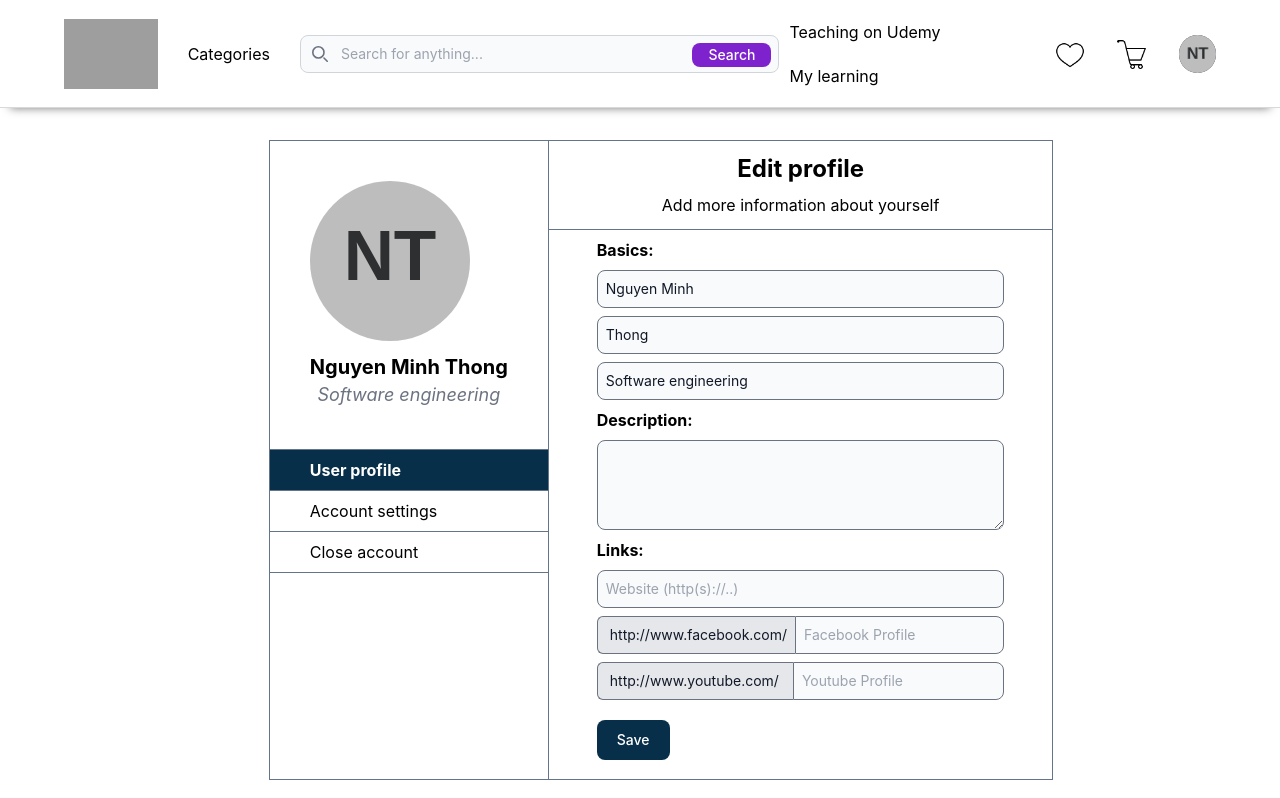
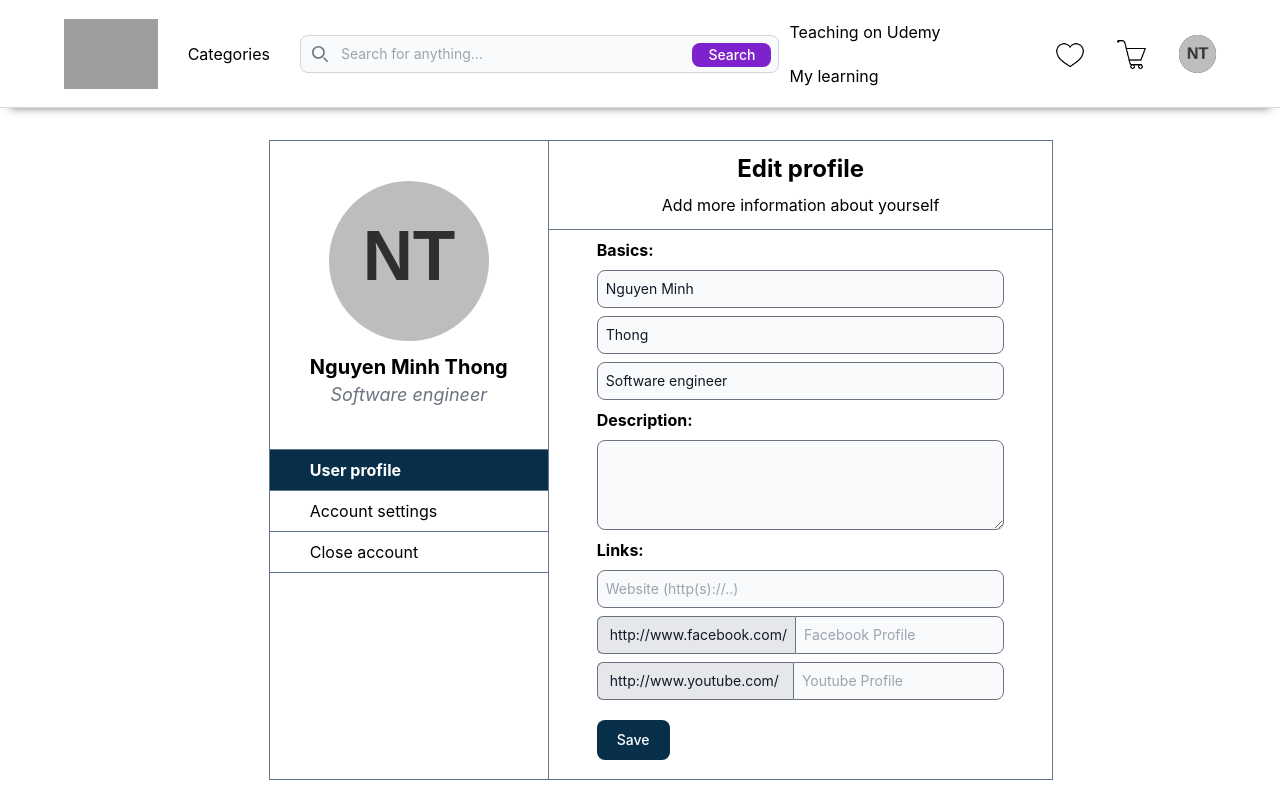
Before and after one commit to DeadlineShooters/Udemy-Web, a React (Create React App) app in the folder udemy-front-end/: page /user/edit-profile in a window 1280 px wide. Built offline with nearby package versions, Linux system fonts and the light colour scheme; grey boxes are pictures that could not be loaded.

Commit message:
fix bug change value

```diff
--- a/udemy-front-end/src/Pages/User/ManageAccount/editProfile.jsx
+++ b/udemy-front-end/src/Pages/User/ManageAccount/editProfile.jsx
@@ -7,7 +7,7 @@ const EditProfile = () => {
   const user = {
     firstName: "Nguyen Minh",
     lastName: "Thong",
-    heading: "Software engineering",
+    heading: "Software engineer",
     description: "",
     website: {
       fb: "",
@@ -21,10 +21,10 @@ const EditProfile = () => {
     <div class="template flex flex-row pt-8">
       <div class="flex flex-col border border-r-0 border-slate-500" style={{height: "40rem"}}>
         <div class='p-10'>
-          <div class="relative flex rounded-full">
+          <div class="flex rounded-full justify-center">
             <img id="preview" src={createImageFromInitials(160, fullname, getColor())} alt="profile-pic" className="avatar"/>
           </div>
-          <p class="text-xl mt-3 font-bold text-center">{user.firstName} {user.lastName}</p>
+          <p class="text-xl mt-3 font-bold text-center">{fullname}</p>
           <p class="text-lg italic text-center text-gray-500">{user.heading}</p>
         </div>
         <div class="pl-10 py-2 border border-l-0 border-r-0 border-slate-500 bg-sky-950 text-white font-bold">
@@ -46,32 +46,32 @@ const EditProfile = () => {
           <div class='flex flex-col'>
             <p class='font-bold px-12 pt-2'>Basics:</p>
             <form class='w-full px-12 pt-2'>
-              <input type="text" id="small-input" class="block w-full p-2 text-gray-900 border border-gray-500 rounded-lg bg-gray-50 text-sm focus:ring-blue-500 focus:border-blue-500 dark:bg-gray-700 dark:border-gray-600 dark:placeholder-gray-400 dark:text-white dark:focus:ring-blue-500 dark:focus:border-blue-500" value={user.firstName}/>
+              <input type="text" id="small-input" class="block w-full p-2 text-gray-900 border border-gray-500 rounded-lg bg-gray-50 text-sm focus:ring-blue-500 focus:border-blue-500 dark:bg-gray-700 dark:border-gray-600 dark:placeholder-gray-400 dark:text-white dark:focus:ring-blue-500 dark:focus:border-blue-500" defaultValue={user.firstName}/>
             </form>
             <form class='w-full px-12 pt-2'>
-              <input type="text" id="small-input" class="block w-full p-2 text-gray-900 border border-gray-500 rounded-lg bg-gray-50 text-sm focus:ring-blue-500 focus:border-blue-500 dark:bg-gray-700 dark:border-gray-600 dark:placeholder-gray-400 dark:text-white dark:focus:ring-blue-500 dark:focus:border-blue-500" value={user.lastName}/>
+              <input type="text" id="small-input" class="block w-full p-2 text-gray-900 border border-gray-500 rounded-lg bg-gray-50 text-sm focus:ring-blue-500 focus:border-blue-500 dark:bg-gray-700 dark:border-gray-600 dark:placeholder-gray-400 dark:text-white dark:focus:ring-blue-500 dark:focus:border-blue-500" defaultValue={user.lastName}/>
             </form>
             <form class='w-full px-12 pt-2'>
-              <input type="text" id="small-input" class="block w-full p-2 text-gray-900 border border-gray-500 rounded-lg bg-gray-50 text-sm focus:ring-blue-500 focus:border-blue-500 dark:bg-gray-700 dark:border-gray-600 dark:placeholder-gray-400 dark:text-white dark:focus:ring-blue-500 dark:focus:border-blue-500" value={user.heading}/>
+              <input type="text" id="small-input" class="block w-full p-2 text-gray-900 border border-gray-500 rounded-lg bg-gray-50 text-sm focus:ring-blue-500 focus:border-blue-500 dark:bg-gray-700 dark:border-gray-600 dark:placeholder-gray-400 dark:text-white dark:focus:ring-blue-500 dark:focus:border-blue-500" defaultValue={user.heading}/>
             </form>
           </div>
           <div class='flex flex-col'>
             <p class='font-bold px-12 pt-2'>Description:</p>
             <form class="px-12 pt-2">
-              <textarea id="message" rows="4" class="block p-1 w-full text-sm text-gray-900 bg-gray-50 rounded-lg border border-gray-500 focus:ring-blue-500 focus:border-blue-500 dark:bg-gray-700 dark:border-gray-600 dark:placeholder-gray-400 dark:text-white dark:focus:ring-blue-500 dark:focus:border-blue-500" placeholder="" value={user.description}/>
+              <textarea id="message" rows="4" class="block p-1 w-full text-sm text-gray-900 bg-gray-50 rounded-lg border border-gray-500 focus:ring-blue-500 focus:border-blue-500 dark:bg-gray-700 dark:border-gray-600 dark:placeholder-gray-400 dark:text-white dark:focus:ring-blue-500 dark:focus:border-blue-500" placeholder="" defaultValue={user.description}/>
             </form>
           </div>
           <div class='flex flex-col'>
             <p class='font-bold px-12 pt-2'>Links:</p>
             <form class='w-full px-12 pt-2'>
-              <input type="text" id="small-input" class="block w-full p-2 text-gray-900 border border-gray-500 rounded-lg bg-gray-50 text-sm focus:ring-blue-500 focus:border-blue-500 dark:bg-gray-700 dark:border-gray-600 dark:placeholder-gray-400 dark:text-white dark:focus:ring-blue-500 dark:focus:border-blue-500" placeholder='Website (http(s)://..)' value={user.website.link}/>
+              <input type="text" id="small-input" class="block w-full p-2 text-gray-900 border border-gray-500 rounded-lg bg-gray-50 text-sm focus:ring-blue-500 focus:border-blue-500 dark:bg-gray-700 dark:border-gray-600 dark:placeholder-gray-400 dark:text-white dark:focus:ring-blue-500 dark:focus:border-blue-500" placeholder='Website (http(s)://..)' defaultValue={user.website.link}/>
             </form>
             <form class='w-full px-12 pt-2'>
               <div class="flex">
                 <span class="inline-flex items-center text-left pl-3 pr-2 text-sm text-gray-900 bg-gray-200 border border-e-0 border-gray-500 rounded-s-md dark:bg-gray-600 dark:text-gray-400 dark:border-gray-600">
                   <p>http://www.facebook.com/</p>
                 </span>
-                <input type="text" id="website-admin" class="rounded-none rounded-e-lg bg-gray-50 border border-gray-500 text-gray-900 focus:ring-blue-500 focus:border-blue-500 block flex-1 min-w-0 w-full text-sm p-2  dark:bg-gray-700 dark:border-gray-600 dark:placeholder-gray-400 dark:text-white dark:focus:ring-blue-500 dark:focus:border-blue-500" placeholder="Facebook Profile" value={user.website.fb}/>
+                <input type="text" id="website-admin" class="rounded-none rounded-e-lg bg-gray-50 border border-gray-500 text-gray-900 focus:ring-blue-500 focus:border-blue-500 block flex-1 min-w-0 w-full text-sm p-2  dark:bg-gray-700 dark:border-gray-600 dark:placeholder-gray-400 dark:text-white dark:focus:ring-blue-500 dark:focus:border-blue-500" placeholder="Facebook Profile" defaultValue={user.website.fb}/>
               </div>
             </form>
             <form class='w-full px-12 pt-2'>
@@ -79,7 +79,7 @@ const EditProfile = () => {
                 <span class="inline-flex items-center text-left pl-3 pr-3.5 text-sm text-gray-900 bg-gray-200 border border-e-0 border-gray-500 rounded-s-md dark:bg-gray-600 dark:text-gray-400 dark:border-gray-600">
                   <p>http://www.youtube.com/</p>
                 </span>
-                <input type="text" id="website-admin" class="rounded-none rounded-e-lg bg-gray-50 border border-gray-500 text-gray-900 focus:ring-blue-500 focus:border-blue-500 block flex-1 min-w-0 w-full text-sm p-2  dark:bg-gray-700 dark:border-gray-600 dark:placeholder-gray-400 dark:text-white dark:focus:ring-blue-500 dark:focus:border-blue-500" placeholder="Youtube Profile" value={user.website.yb}/>
+                <input type="text" id="website-admin" class="rounded-none rounded-e-lg bg-gray-50 border border-gray-500 text-gray-900 focus:ring-blue-500 focus:border-blue-500 block flex-1 min-w-0 w-full text-sm p-2  dark:bg-gray-700 dark:border-gray-600 dark:placeholder-gray-400 dark:text-white dark:focus:ring-blue-500 dark:focus:border-blue-500" placeholder="Youtube Profile" defaultValue={user.website.yb}/>
               </div>
             </form>
           </div>
```
